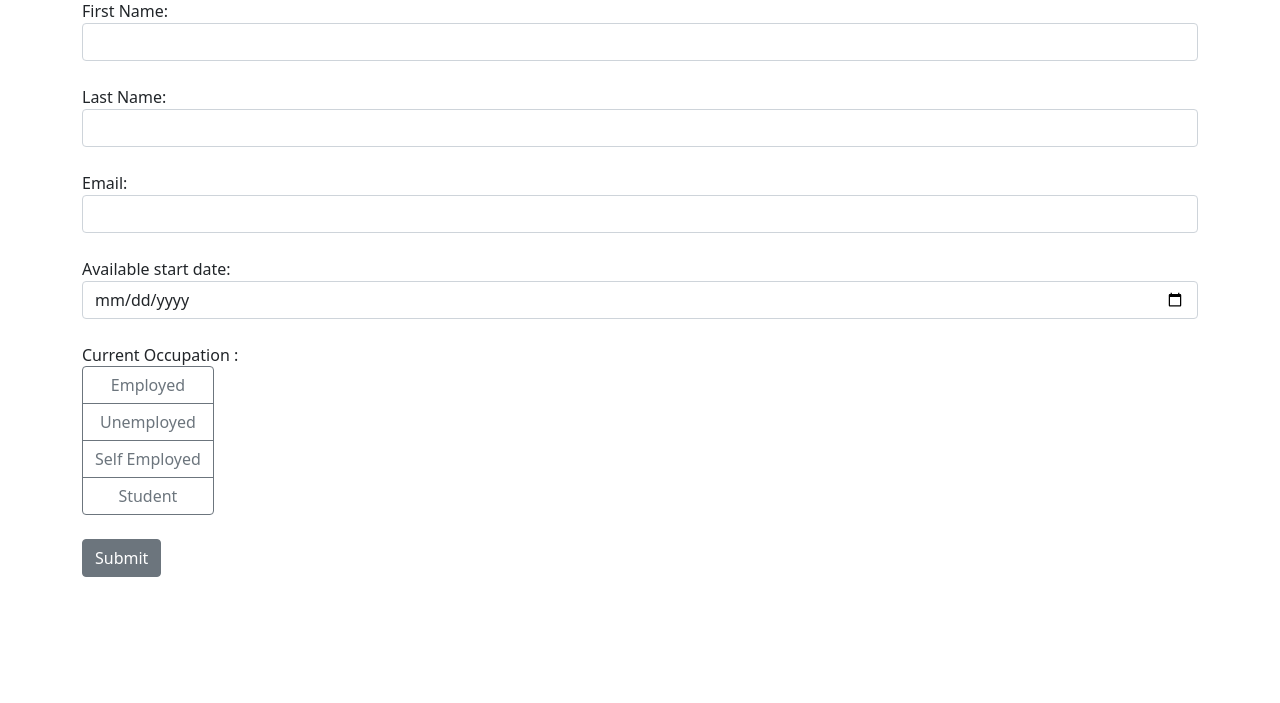
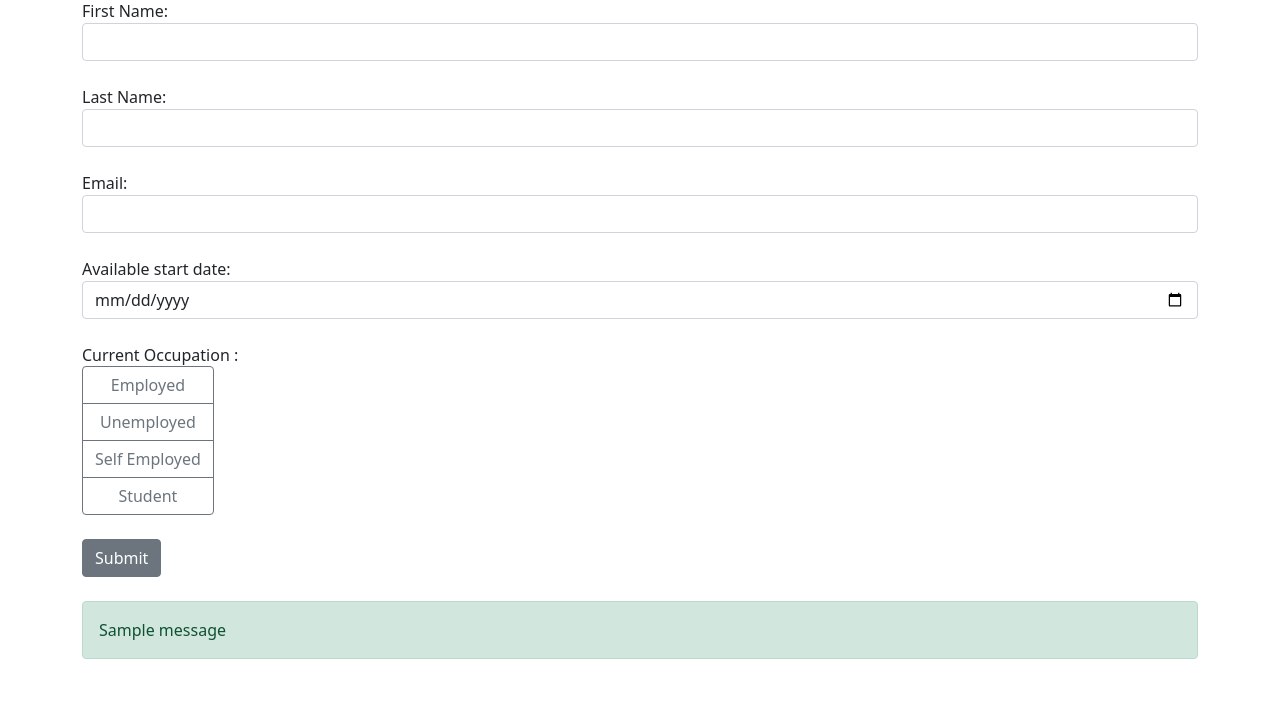
Before and after one commit to dotanGit/application-form-flask, a Flask app: page / in a window 1280 px wide. Shown: the part 97-800 px from the top of the page. Run offline with Flask 3, Linux system fonts and the light colour scheme; one stand-in notice (Sample message) is shown.

Commit message:
Showing submission notification

```diff
--- a/app.py
+++ b/app.py
@@ -1,4 +1,4 @@
-from flask import Flask, render_template, request
+from flask import Flask, render_template, request, flash
 from flask_sqlalchemy import SQLAlchemy
 from datetime import datetime
 
@@ -35,6 +35,7 @@ def index():
         db.session.add(form)
         # commit the changes to the database
         db.session.commit()
+        flash(f"Thank you {first_name}, Your form was submitted successfully!", "success")   # success is a category
 
     return render_template("index.html")
 
--- a/templates/index.html
+++ b/templates/index.html
@@ -43,6 +43,15 @@
                     </div>
                 </div>
                 <button class="btn btn-secondary mb-4" type="submit">Submit</button>
+                {% with messages = get_flashed_messages() %}
+                {% if messages %}
+                <div class="alert alert-success">
+                    {% for message in messages %}
+                        {{ message }}
+                    {% endfor %}
+                </div>
+                {% endif %}
+                {% endwith %}
             </form>
         </div>
         <script src="https://code.jquery.com/jquery-3.6.0.min.js"></script>
```
